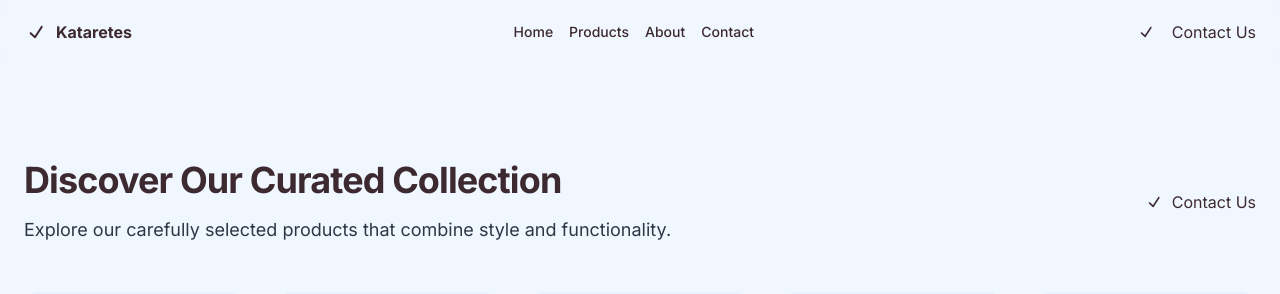
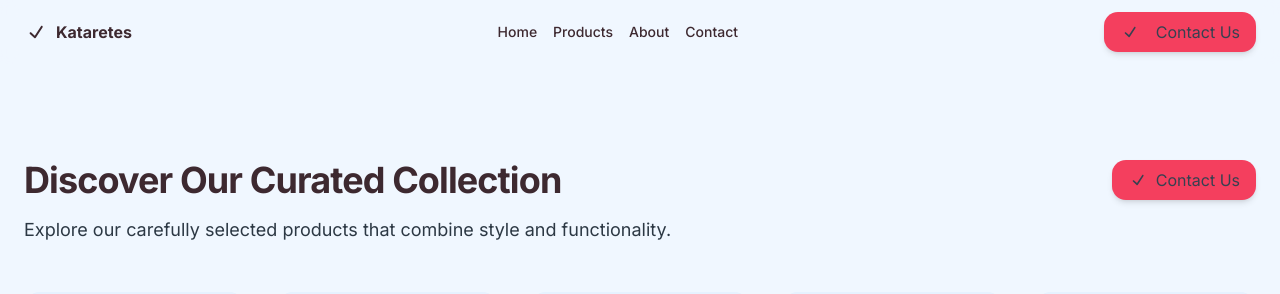
Before and after one commit to ZaidNc/Kataretes, a Next.js app: page / in a window 1280 px wide. Shown: the top 294 px of the page. Built offline with nearby package versions, Linux system fonts and the light colour scheme.

Commit message:
ajuste botones

```diff
--- a/src/app/page.tsx
+++ b/src/app/page.tsx
@@ -20,7 +20,7 @@ export default function Page() {
             href="https://wa.me/123456789"
             target="_blank"
             rel="noopener noreferrer"
-            className="hidden md:inline-flex items-center gap-2"
+            className="flex items-center gap-2 h-10 w-auto rounded-md bg-rose-500 text-gray-700 shadow-md transform transition-all duration-300 hover:scale-110 focus-visible:outline-none focus-visible:ring-1 focus-visible:ring-ring disabled:pointer-events-none disabled:opacity-50 px-4 py-2"
           >
             <CheckIcon className="h-5 w-5 mr-2" />
             Contact Us
@@ -45,7 +45,7 @@ export default function Page() {
                   href="https://wa.me/123456789"
                   target="_blank"
                   rel="noopener noreferrer"
-                  className="flex items-center gap-2"
+                  className="flex items-center gap-2 h-10 w-auto rounded-md bg-rose-500 text-gray-700 shadow-md transform transition-all duration-300 hover:scale-110 focus-visible:outline-none focus-visible:ring-1 focus-visible:ring-ring disabled:pointer-events-none disabled:opacity-50 px-4 py-2"
                 >
                   <CheckIcon className="h-5 w-5" />
                   Contact Us
```
